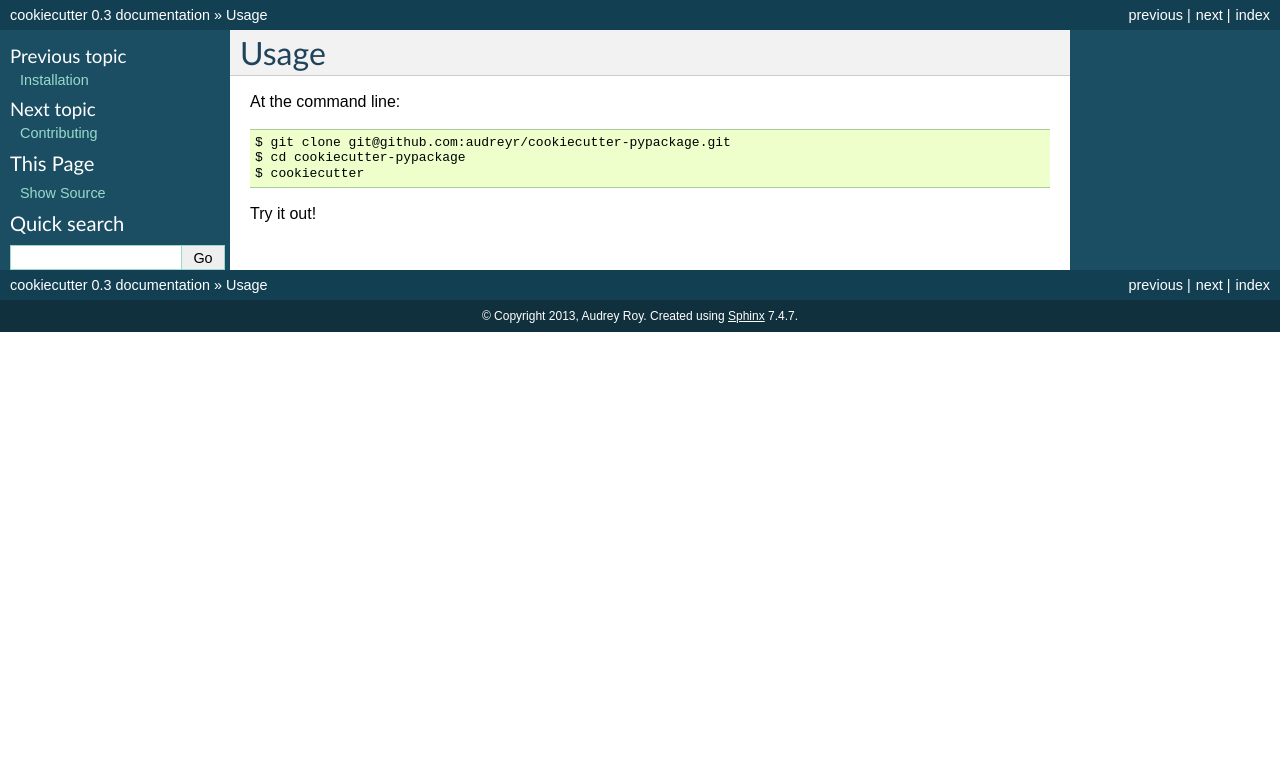
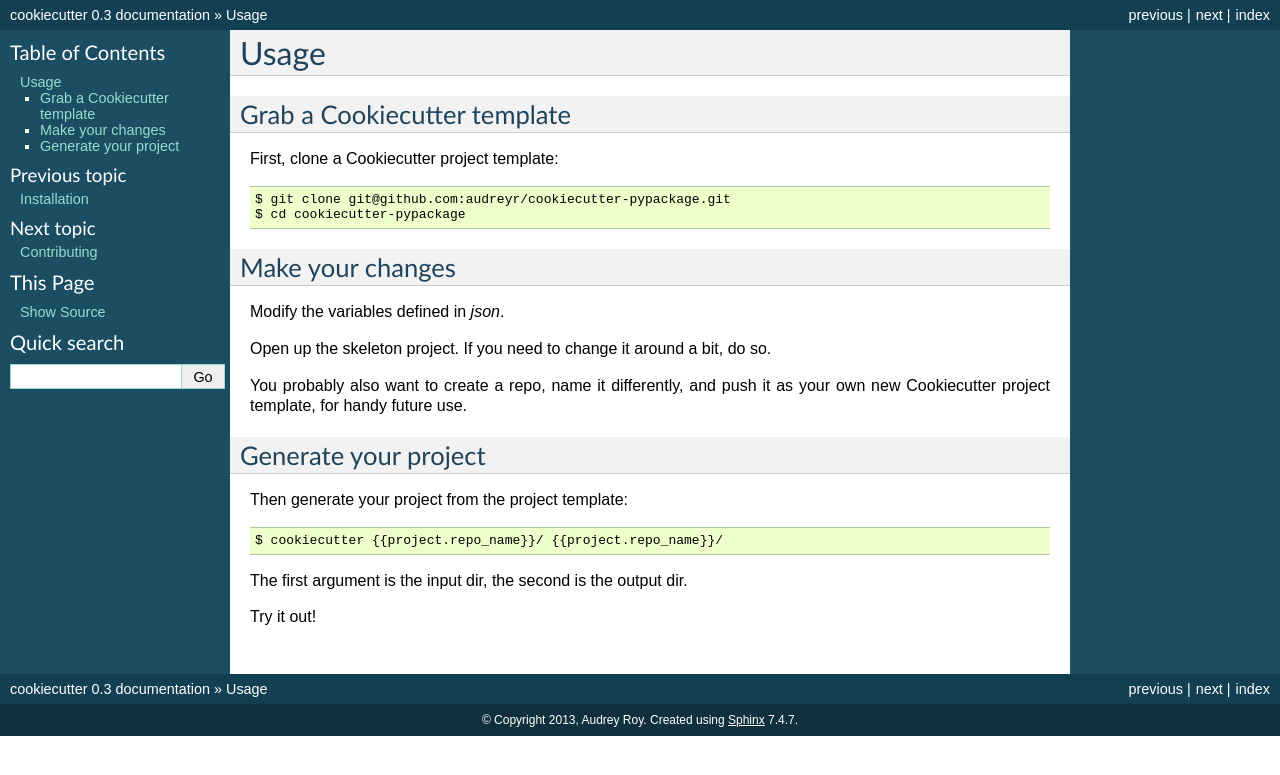
Before and after one commit to c-allen-tech/cookie, a Sphinx documentation site: the page built from docs/usage.rst, in a window 1280 px wide. Shown: the top 775 px of the page. Built offline with Sphinx 7.4.7, drawn with Linux system fonts in a browser that asks for light colours; formulas are drawn with MathJax 3.

Commit message:
Improve docs.

```diff
--- a/README.rst
+++ b/README.rst
@@ -13,6 +13,7 @@ directory of Jinja2 templates to files.
 Features
 --------
 
+* Simple command line usage.
 * Works with any type of text file.
 * Directory names and filenames can be templated. For example::
 
--- a/docs/usage.rst
+++ b/docs/usage.rst
@@ -2,10 +2,31 @@
 Usage
 =====
 
-At the command line::
+Grab a Cookiecutter template
+----------------------------
+
+First, clone a Cookiecutter project template::
 
     $ git clone git@github.com:audreyr/cookiecutter-pypackage.git
     $ cd cookiecutter-pypackage
-    $ cookiecutter
+
+Make your changes
+-----------------
+
+Modify the variables defined in `json`.
+
+Open up the skeleton project. If you need to change it around a bit, do so.
+
+You probably also want to create a repo, name it differently, and push it as
+your own new Cookiecutter project template, for handy future use.
+
+Generate your project
+---------------------
+
+Then generate your project from the project template::
+
+    $ cookiecutter {{project.repo_name}}/ {{project.repo_name}}/
+
+The first argument is the input dir, the second is the output dir.
 
 Try it out!
```
